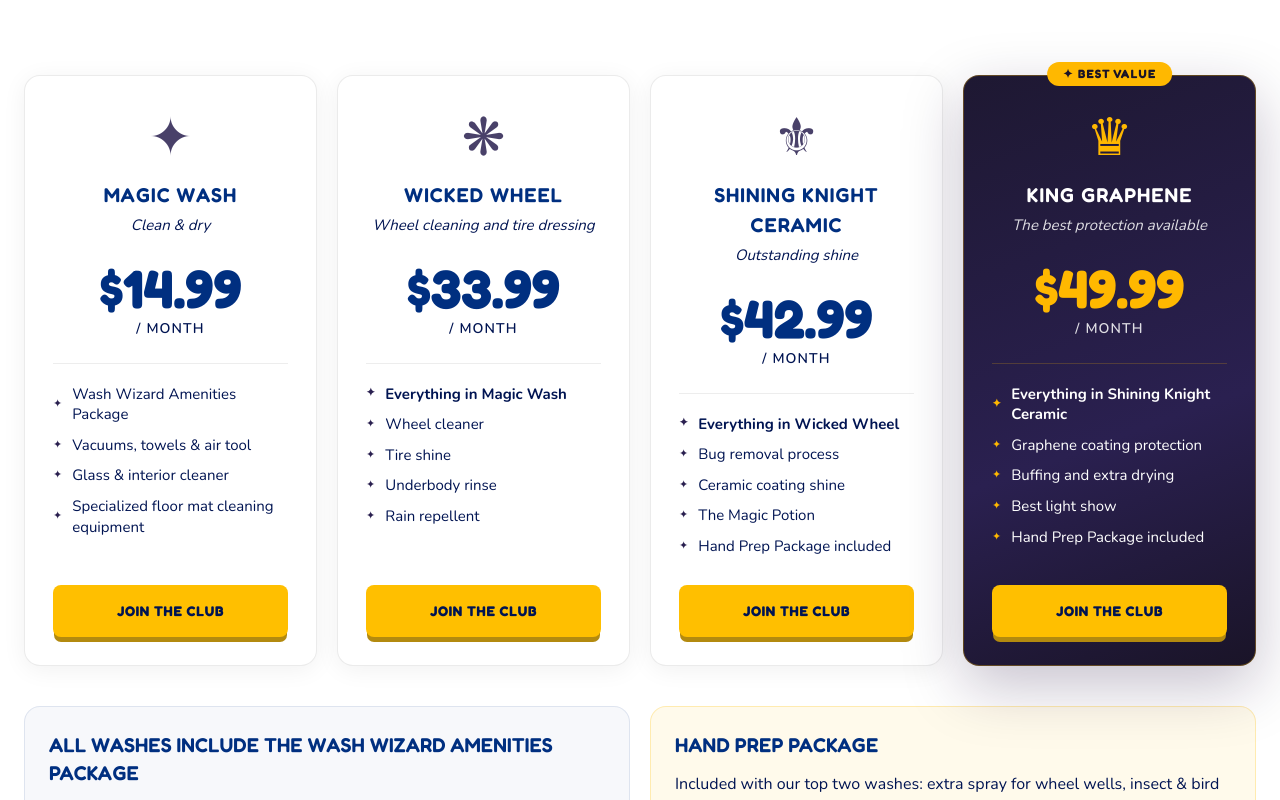
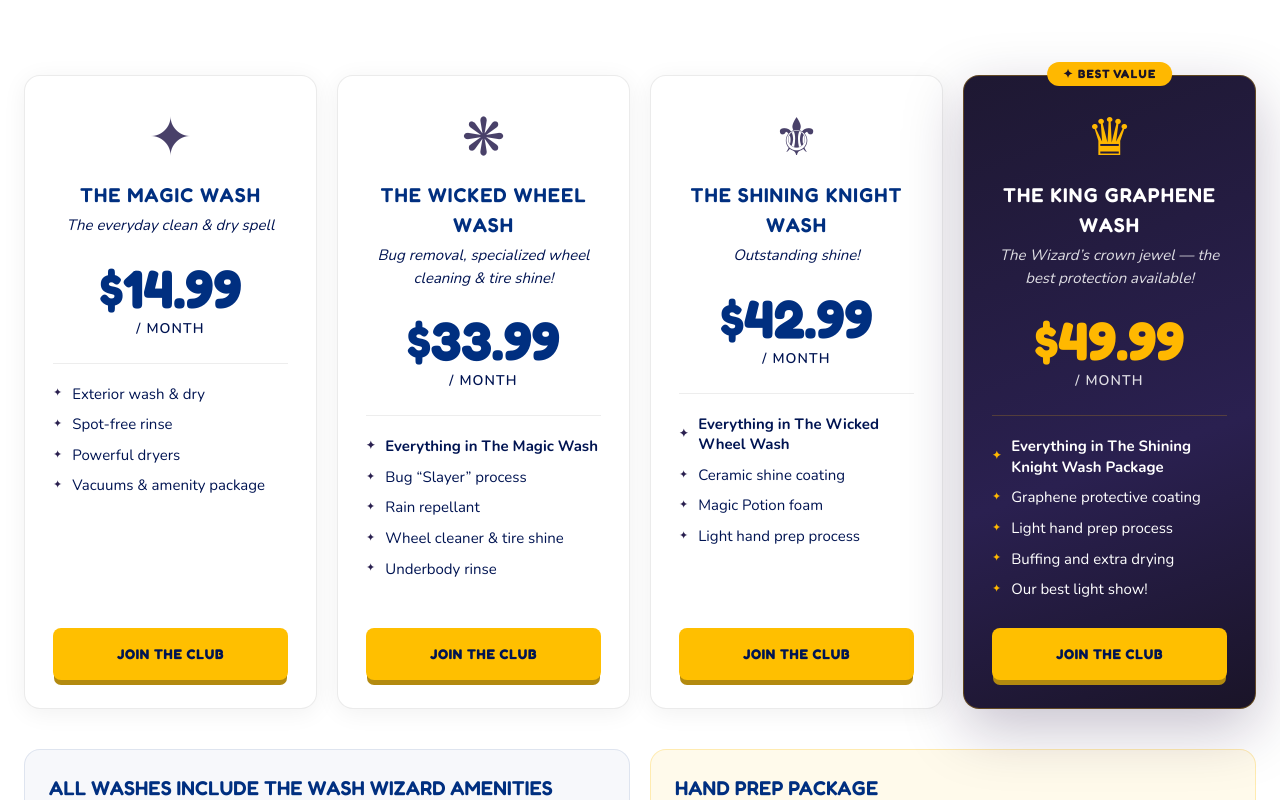
Before and after one commit to nautilusengineering/wash-wizard-carwash-site, a Next.js app: page /packages in a window 1280 px wide. Shown: the part 531-1331 px from the top of the page. Built offline with nearby package versions, Linux system fonts and the light colour scheme; a web font is replaced by a local one.

Commit message:
Match Wash Wizard package copy

```diff
--- a/src/app/faq/page.tsx
+++ b/src/app/faq/page.tsx
@@ -27,7 +27,7 @@ const groups: { title: string; items: FAQ[] }[] = [
       },
       {
         q: "What's the cost of the Unlimited Wash Club?",
-        a: "Plans start at $14.99/month for Magic Wash Unlimited and go up to $49.99/month for King Graphene. See the Packages page for the full breakdown.",
+        a: "Plans start at $14.99/month for The Magic Wash and go up to $49.99/month for The King Graphene Wash. See the Packages page for the full breakdown.",
       },
       {
         q: "Are there annual / family / fundraiser plans?",
--- a/src/app/packages/page.tsx
+++ b/src/app/packages/page.tsx
@@ -5,7 +5,7 @@ import { Check } from "lucide-react";
 export const metadata = {
   title: "Wash Packages | Wash Wizard Car Wash",
   description:
-    "Compare every Wash Wizard package — Magic Wash, Wicked Wheel, Shining Knight Ceramic, and King Graphene. Single washes or unlimited monthly clubs starting at $14.99/month.",
+    "Compare every Wash Wizard package — The Magic Wash, The Wicked Wheel Wash, The Shining Knight Wash, and The King Graphene Wash. Monthly clubs start at $14.99/month.",
 };
 
 const allIncluded = [
--- a/src/components/Pricing.tsx
+++ b/src/components/Pricing.tsx
@@ -23,61 +23,60 @@ interface Tier {
 const tiers: Tier[] = [
   {
     key: "magic",
-    name: "Magic Wash",
-    tagline: "Clean & dry",
+    name: "The Magic Wash",
+    tagline: "The everyday clean & dry spell",
     icon: "✦",
     singlePrice: "$10",
     clubPrice: "$14.99",
     features: [
-      "Wash Wizard Amenities Package",
-      "Vacuums, towels & air tool",
-      "Glass & interior cleaner",
-      "Specialized floor mat cleaning equipment",
+      "Exterior wash & dry",
+      "Spot-free rinse",
+      "Powerful dryers",
+      "Vacuums & amenity package",
     ],
   },
   {
     key: "wicked",
-    name: "Wicked Wheel",
-    tagline: "Wheel cleaning and tire dressing",
+    name: "The Wicked Wheel Wash",
+    tagline: "Bug removal, specialized wheel cleaning & tire shine!",
     icon: "❋",
     singlePrice: "$20",
     clubPrice: "$33.99",
     features: [
-      "Everything in Magic Wash",
-      "Wheel cleaner",
-      "Tire shine",
+      "Everything in The Magic Wash",
+      "Bug “Slayer” process",
+      "Rain repellant",
+      "Wheel cleaner & tire shine",
       "Underbody rinse",
-      "Rain repellent",
     ],
   },
   {
     key: "shining",
-    name: "Shining Knight Ceramic",
-    tagline: "Outstanding shine",
+    name: "The Shining Knight Wash",
+    tagline: "Outstanding shine!",
     icon: "⚜",
     singlePrice: "$25",
     clubPrice: "$42.99",
     features: [
-      "Everything in Wicked Wheel",
-      "Bug removal process",
-      "Ceramic coating shine",
-      "The Magic Potion",
-      "Hand Prep Package included",
+      "Everything in The Wicked Wheel Wash",
+      "Ceramic shine coating",
+      "Magic Potion foam",
+      "Light hand prep process",
     ],
   },
   {
     key: "kings",
-    name: "King Graphene",
-    tagline: "The best protection available",
+    name: "The King Graphene Wash",
+    tagline: "The Wizard’s crown jewel — the best protection available!",
     icon: "♛",
     singlePrice: "$30",
     clubPrice: "$49.99",
     features: [
-      "Everything in Shining Knight Ceramic",
-      "Graphene coating protection",
+      "Everything in The Shining Knight Wash Package",
+      "Graphene protective coating",
+      "Light hand prep process",
       "Buffing and extra drying",
-      "Best light show",
-      "Hand Prep Package included",
+      "Our best light show!",
     ],
     isBest: true,
   },
```
